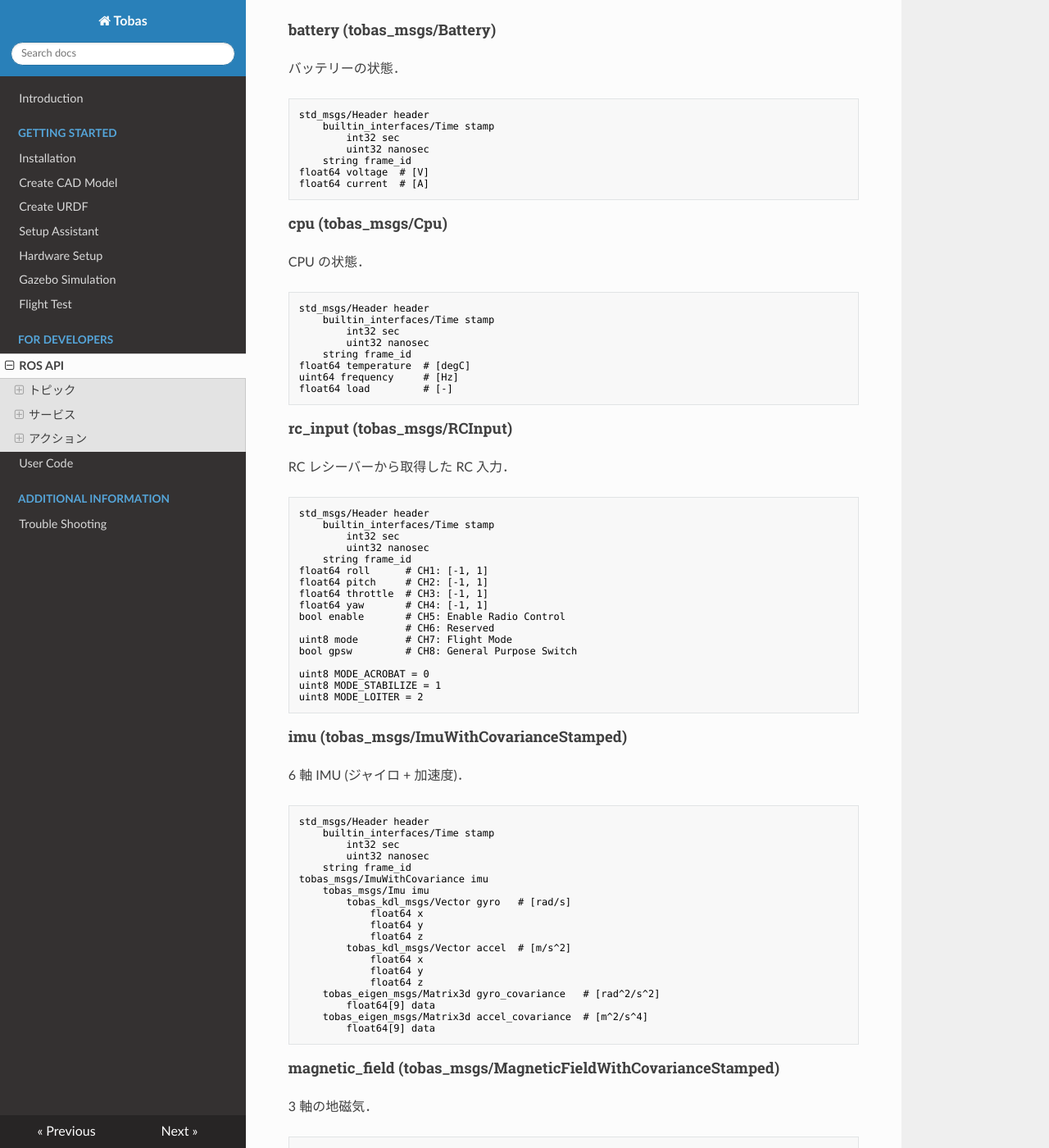
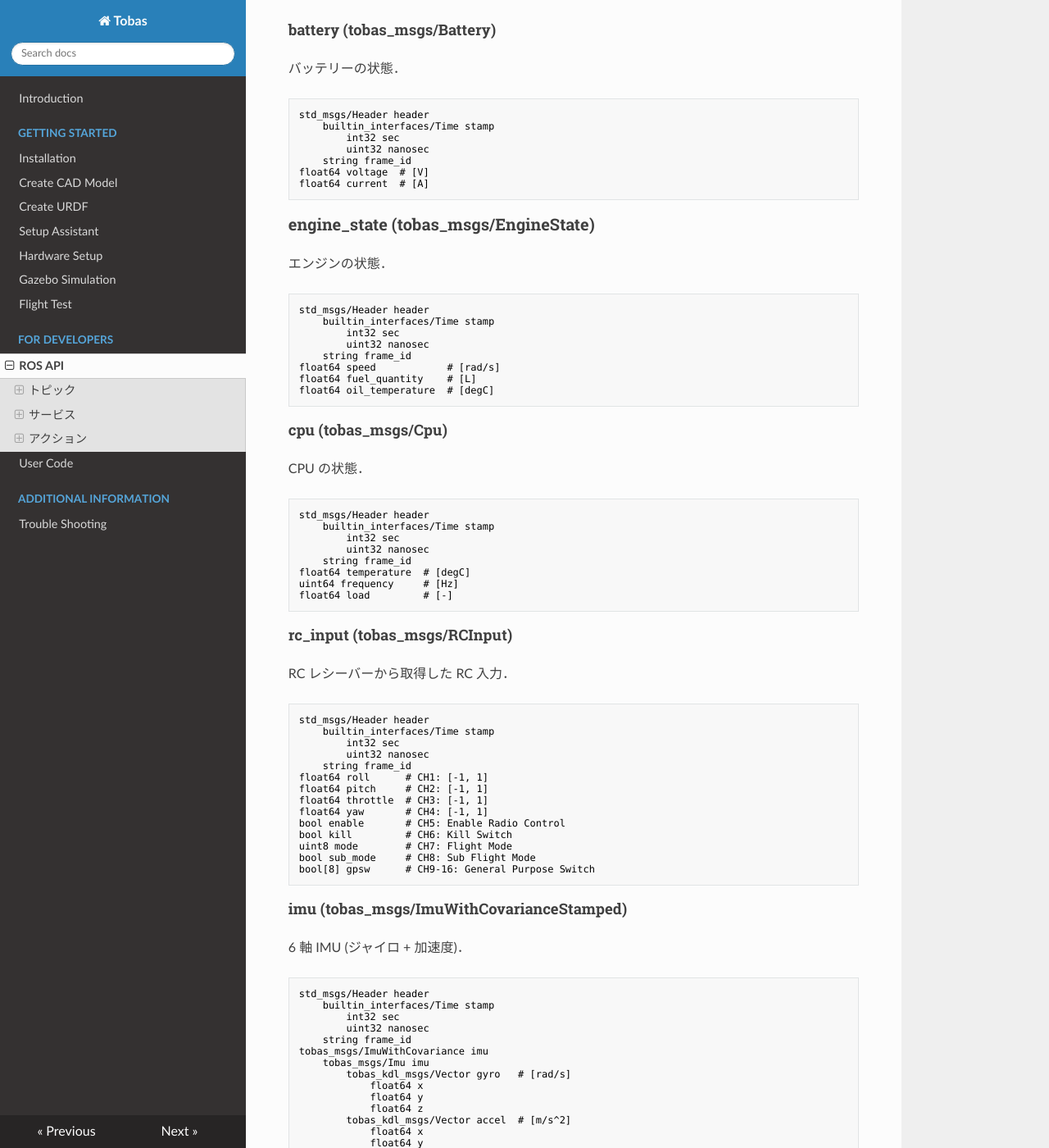
Before and after one commit to TobasFlightControl/tobas_wiki_ja, an MkDocs documentation site: the page built from docs/ros_api.md, in a window 1280 px wide and 1400 px high, scrolled down 371 px. Shown: the whole window at 82% size. Built offline with MkDocs 1.6.1, drawn with Linux system fonts in a browser that asks for light colours; nearby versions of some CDN libraries; some of the changed text lies outside the part shown.

Commit message:
edit: ROS API

````diff
--- a/docs/ros_api.md
+++ b/docs/ros_api.md
@@ -25,6 +25,21 @@ std_msgs/Header header
 	string frame_id
 float64 voltage  # [V]
 float64 current  # [A]
+```
+
+### engine_state (tobas_msgs/EngineState)
+
+エンジンの状態．
+
+```txt
+std_msgs/Header header
+	builtin_interfaces/Time stamp
+		int32 sec
+		uint32 nanosec
+	string frame_id
+float64 speed            # [rad/s]
+float64 fuel_quantity    # [L]
+float64 oil_temperature  # [degC]
 ```
 
 #### cpu (tobas_msgs/Cpu)
@@ -57,13 +72,10 @@ float64 pitch     # CH2: [-1, 1]
 float64 throttle  # CH3: [-1, 1]
 float64 yaw       # CH4: [-1, 1]
 bool enable       # CH5: Enable Radio Control
-                  # CH6: Reserved
+bool kill         # CH6: Kill Switch
 uint8 mode        # CH7: Flight Mode
-bool gpsw         # CH8: General Purpose Switch
-
-uint8 MODE_ACROBAT = 0
-uint8 MODE_STABILIZE = 1
-uint8 MODE_LOITER = 2
+bool sub_mode     # CH8: Sub Flight Mode
+bool[8] gpsw      # CH9-16: General Purpose Switch
 ```
 
 #### imu (tobas_msgs/ImuWithCovarianceStamped)
@@ -312,6 +324,22 @@ std_msgs/Header header
 tobas_msgs/RotorSpeed[] speeds
 	uint8 channel
 	float64 speed  # [rad/s]
+```
+
+#### command/ice_propulsion_system (tobas_msgs/IcePropulsionSystemCommand)
+
+内燃機関駆動の機体の制御入力．
+
+```txt
+std_msgs/Header header
+	builtin_interfaces/Time stamp
+		int32 sec
+		uint32 nanosec
+	string frame_id
+float64 engine_throttle
+tobas_msgs/PropellerPitchAngle[] pitch_angles
+	string link_name
+	float64 angle  # [rad]
 ```
 
 #### command/deflections (tobas_msgs/ControlSurfaceDeflections)
````
